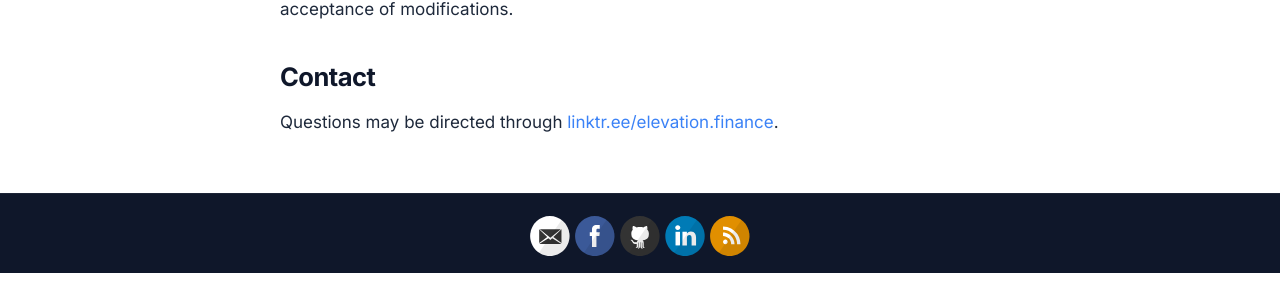
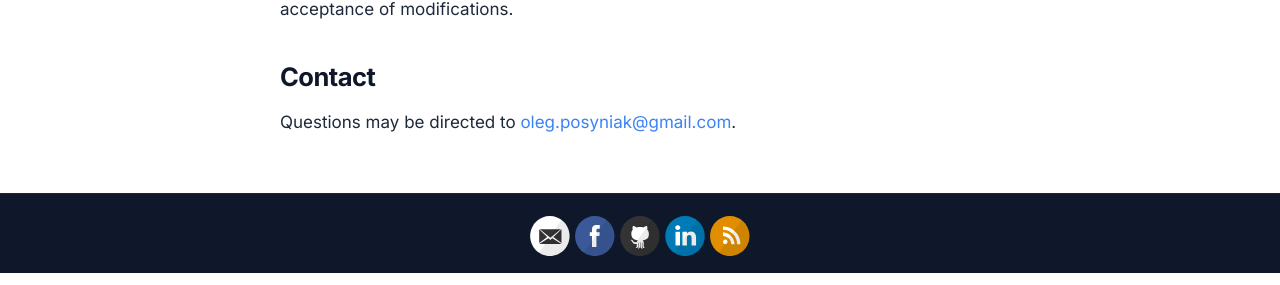
Before and after one commit to shiftedreality/shiftedreality.github.io, a Jekyll site: the page built from _pages/elevation-finance-privacy.md, in a window 1280 px wide. Shown: the part 1292-1577 px from the top of the page. Built offline with Jekyll 4.4.1, drawn with Linux system fonts in a browser that asks for light colours.

Commit message:
Change privacy policy contact method to email
Co-Authored-By: Claude Sonnet 5 <noreply@anthropic.com>

```diff
--- a/_pages/elevation-finance-privacy.md
+++ b/_pages/elevation-finance-privacy.md
@@ -36,4 +36,4 @@ The developers reserve the right to update this policy, with continued app use i
 
 ## Contact
 
-Questions may be directed through [linktr.ee/elevation.finance](https://linktr.ee/elevation.finance).
+Questions may be directed to [oleg.posyniak@gmail.com](mailto:oleg.posyniak@gmail.com).
```
